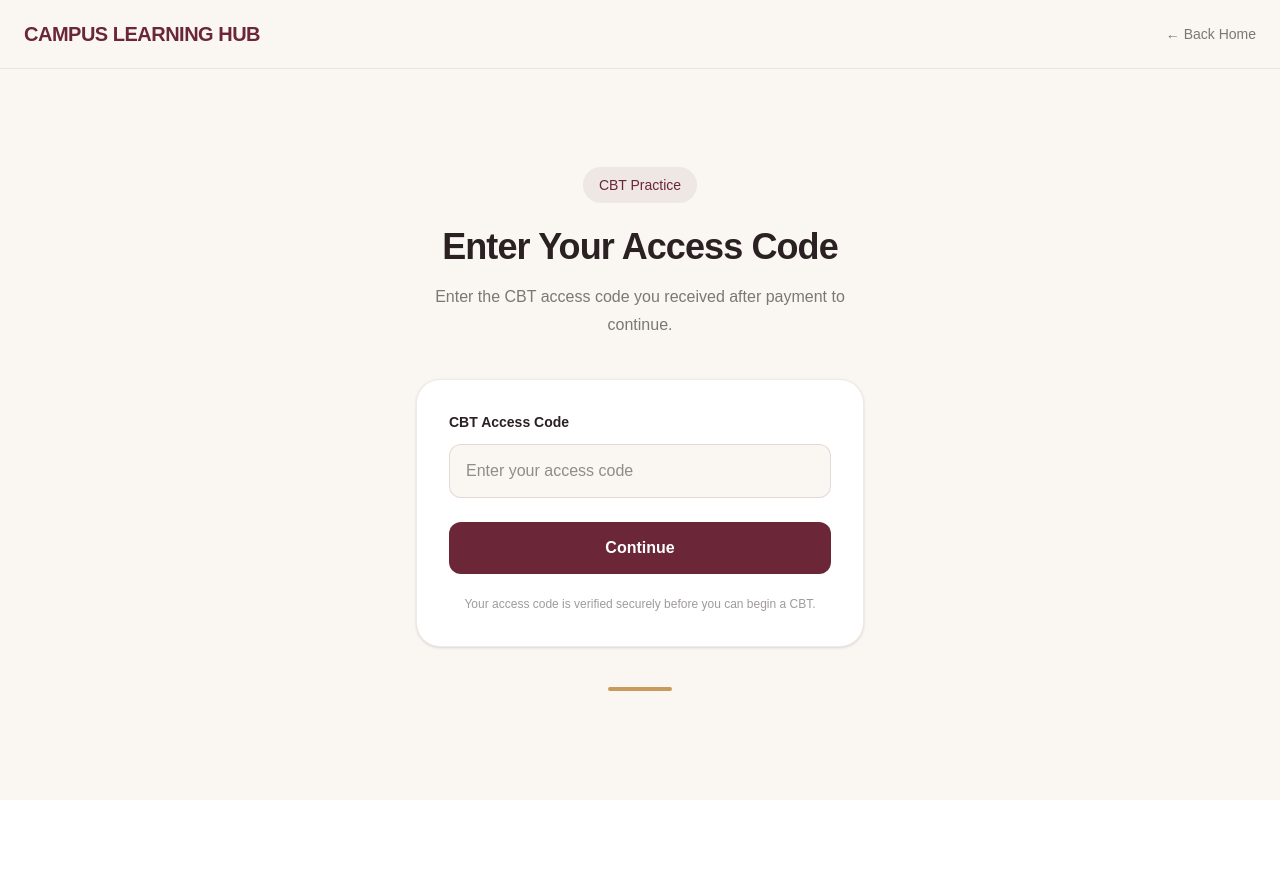
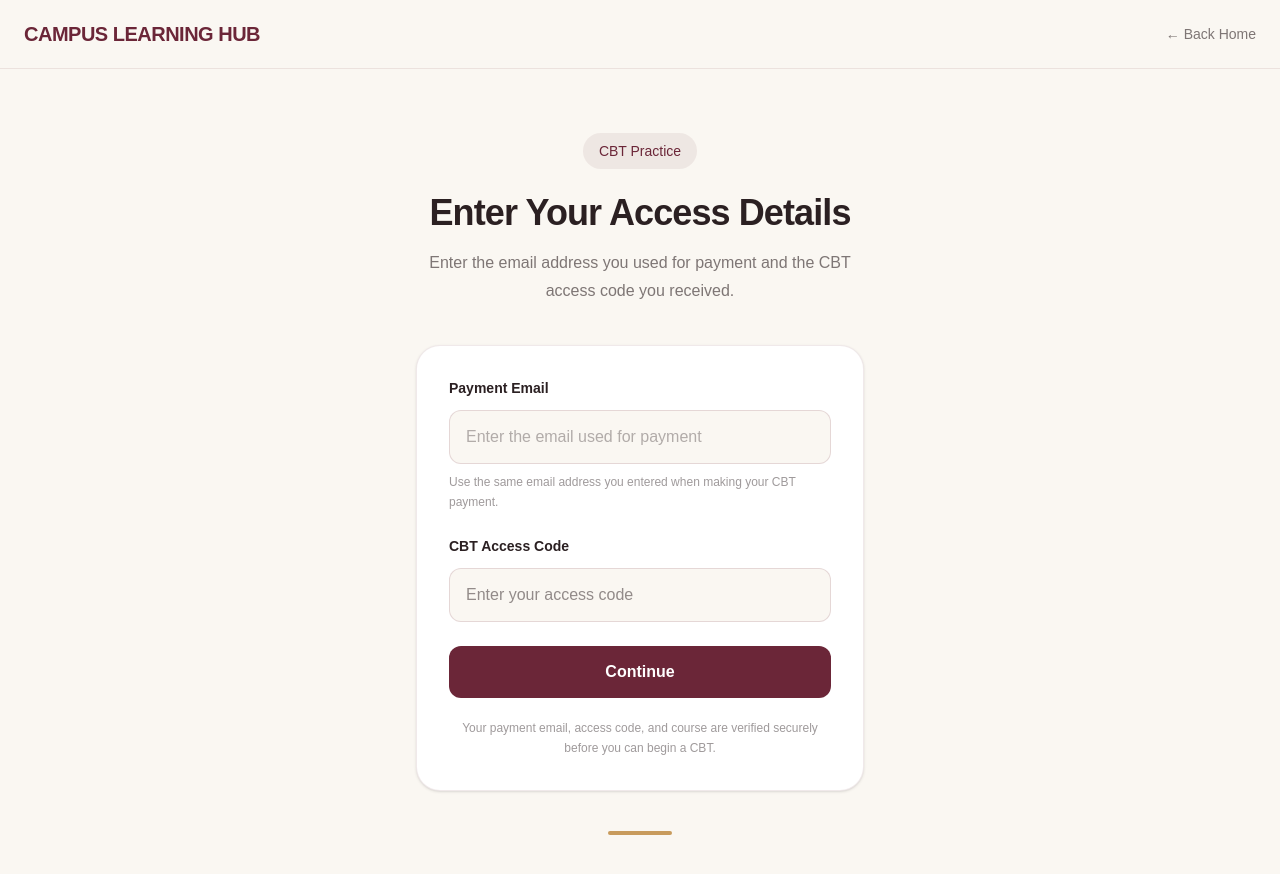
Before and after one commit to deborahasuquo531-star/Campus-Learning-Hub-Frontend, a Next.js app: page /cbt in a window 1280 px wide. Shown: the top 874 px of the page. Before the commit the page ends 800 px from the top, so only its background shows below. Built offline with nearby package versions, Linux system fonts and the light colour scheme.

Commit message:
Secure CBT access with payment email

```diff
--- a/app/cbt/page.tsx
+++ b/app/cbt/page.tsx
@@ -1,7 +1,7 @@
 "use client";
 
 import Link from "next/link";
-import { useState } from "react";
+import { useEffect, useState } from "react";
 
 const courses = [
   {
@@ -24,6 +24,8 @@ const API_URL = "https://learning-made-easy-backend.vercel.app";
 
 export default function CBTPage() {
   const [accessCode, setAccessCode] = useState("");
+  const [studentEmail, setStudentEmail] = useState("");
+
   const [verifiedCode, setVerifiedCode] = useState<string | null>(null);
   const [verifiedCourseId, setVerifiedCourseId] = useState<number | null>(
     null
@@ -35,8 +37,58 @@ export default function CBTPage() {
   const [loading, setLoading] = useState(false);
   const [error, setError] = useState("");
 
+  // Restore previously saved CBT access information if available.
+  useEffect(() => {
+    const storedAccessCode = sessionStorage.getItem("cbtAccessCode");
+    const storedStudentEmail = sessionStorage.getItem("cbtStudentEmail");
+    const storedCourseId = sessionStorage.getItem("cbtCourseId");
+    const storedCourse = sessionStorage.getItem("cbtCourse");
+
+    if (storedAccessCode) {
+      setAccessCode(storedAccessCode);
+    }
+
+    if (storedStudentEmail) {
+      setStudentEmail(storedStudentEmail);
+    }
+
+    if (storedCourseId) {
+      const courseId = Number(storedCourseId);
+      const course = courses.find((item) => item.id === courseId);
+
+      if (course) {
+        setVerifiedCode(storedAccessCode);
+        setVerifiedCourseId(course.id);
+        setVerifiedCourse(course);
+
+        if (storedCourse) {
+          try {
+            const parsedCourse = JSON.parse(storedCourse);
+
+            if (parsedCourse?.id === course.id) {
+              setVerifiedCourse(parsedCourse);
+            }
+          } catch {
+            // Keep the course from the local course list.
+          }
+        }
+      }
+    }
+  }, []);
+
   async function verifyAccessCode() {
     const code = accessCode.trim().toUpperCase();
+    const email = studentEmail.trim().toLowerCase();
+
+    if (!email) {
+      setError("Please enter the email address you used for payment.");
+      return;
+    }
+
+    if (!email.includes("@")) {
+      setError("Please enter a valid email address.");
+      return;
+    }
 
     if (!code) {
       setError("Please enter your CBT access code.");
@@ -47,12 +99,12 @@ export default function CBTPage() {
     setError("");
 
     try {
-      let matchedCourse = null;
-      let matchedData = null;
+      let matchedCourse: (typeof courses)[number] | null = null;
+      let matchedData: any = null;
 
-      // Check the access code against BOTH courses.
-      // This allows GST 112 and GST 202 students to register
-      // independently at the same time.
+      // Check the access code + payment email against BOTH courses.
+      // This allows GST 112 and GST 202 students to use their own
+      // access independently at the same time.
       for (const course of courses) {
         try {
           const response = await fetch(
@@ -65,6 +117,7 @@ export default function CBTPage() {
               body: JSON.stringify({
                 access_code: code,
                 course: String(course.id),
+                email,
               }),
             }
           );
@@ -84,13 +137,16 @@ export default function CBTPage() {
         }
       }
 
-      // The code did not match either course.
+      // The code + email did not match either course.
       if (!matchedCourse || !matchedData) {
-        throw new Error("Invalid or inactive access code.");
+        throw new Error(
+          "Invalid access code or payment email. Please make sure you are using the email address used for your CBT payment."
+        );
       }
 
-      // Save the verified student's access information.
+      // Save verified access information.
       sessionStorage.setItem("cbtAccessCode", code);
+      sessionStorage.setItem("cbtStudentEmail", email);
 
       sessionStorage.setItem(
         "cbtCourseId",
@@ -116,6 +172,8 @@ export default function CBTPage() {
         );
       }
 
+      setAccessCode(code);
+      setStudentEmail(email);
       setVerifiedCode(code);
       setVerifiedCourseId(matchedCourse.id);
       setVerifiedCourse(matchedCourse);
@@ -125,7 +183,7 @@ export default function CBTPage() {
       setError(
         error instanceof Error
           ? error.message
-          : "Unable to verify your access code. Please try again."
+          : "Unable to verify your access. Please try again."
       );
     } finally {
       setLoading(false);
@@ -162,19 +220,49 @@ export default function CBTPage() {
               </span>
 
               <h1 className="mt-6 text-4xl font-bold tracking-tight text-[#2B2022]">
-                Enter Your Access Code
+                Enter Your Access Details
               </h1>
 
               <p className="mt-4 leading-7 text-[#2B2022]/60">
-                Enter the CBT access code you received after payment
-                to continue.
+                Enter the email address you used for payment and the
+                CBT access code you received.
               </p>
             </div>
 
             <div className="mt-10 rounded-3xl border border-[#6B2638]/10 bg-white p-8 shadow-sm">
               <label
+                htmlFor="studentEmail"
+                className="block text-sm font-semibold text-[#2B2022]"
+              >
+                Payment Email
+              </label>
+
+              <input
+                id="studentEmail"
+                type="email"
+                value={studentEmail}
+                onChange={(event) => {
+                  setStudentEmail(event.target.value);
+                  setError("");
+                }}
+                onKeyDown={(event) => {
+                  if (event.key === "Enter") {
+                    verifyAccessCode();
+                  }
+                }}
+                placeholder="Enter the email used for payment"
+                autoComplete="email"
+                className="mt-3 w-full rounded-xl border border-[#6B2638]/15 bg-[#FAF7F2] px-4 py-3.5 font-medium text-[#2B2022] outline-none transition placeholder:text-[#2B2022]/35 focus:border-[#6B2638] focus:ring-2 focus:ring-[#6B2638]/10"
+              />
+
+              <p className="mt-2 text-xs leading-5 text-[#2B2022]/45">
+                Use the same email address you entered when making
+                your CBT payment.
+              </p>
+
+              <label
                 htmlFor="accessCode"
-                className="block text-sm font-semibold text-[#2B2022]"
+                className="mt-6 block text-sm font-semibold text-[#2B2022]"
               >
                 CBT Access Code
               </label>
@@ -215,8 +303,8 @@ export default function CBTPage() {
               </button>
 
               <p className="mt-5 text-center text-xs leading-5 text-[#2B2022]/45">
-                Your access code is verified securely before you can
-                begin a CBT.
+                Your payment email, access code, and course are
+                verified securely before you can begin a CBT.
               </p>
             </div>
 
@@ -243,6 +331,7 @@ export default function CBTPage() {
             type="button"
             onClick={() => {
               sessionStorage.removeItem("cbtAccessCode");
+              sessionStorage.removeItem("cbtStudentEmail");
               sessionStorage.removeItem("cbtStudent");
               sessionStorage.removeItem("cbtCourse");
               sessionStorage.removeItem("cbtCourseId");
@@ -252,6 +341,7 @@ export default function CBTPage() {
               setVerifiedCourseId(null);
               setVerifiedCourse(null);
               setAccessCode("");
+              setStudentEmail("");
               setError("");
             }}
             className="text-sm font-medium text-[#2B2022]/60 transition hover:text-[#6B2638]"
@@ -272,8 +362,8 @@ export default function CBTPage() {
           </h1>
 
           <p className="mx-auto mt-5 max-w-2xl text-lg leading-8 text-[#2B2022]/60">
-            Your access code has been verified successfully. You
-            have access to the following course:
+            Your access details have been verified successfully.
+            You have access to the following course:
           </p>
         </div>
 
@@ -344,9 +434,18 @@ export default function CBTPage() {
 
           <ul className="mt-4 space-y-2 text-sm leading-6 text-[#2B2022]/60">
             <li>• You have 15 minutes to complete the test.</li>
-            <li>• The test will automatically submit when the timer reaches zero.</li>
-            <li>• Your score and answer review will be shown after submission.</li>
-            <li>• Your access code can be used again for future practice.</li>
+            <li>
+              • The test will automatically submit when the timer
+              reaches zero.
+            </li>
+            <li>
+              • Your score and corrected answer review will be shown
+              after submission.
+            </li>
+            <li>
+              • Your access code can be used again for future
+              practice.
+            </li>
           </ul>
         </div>
 
```
